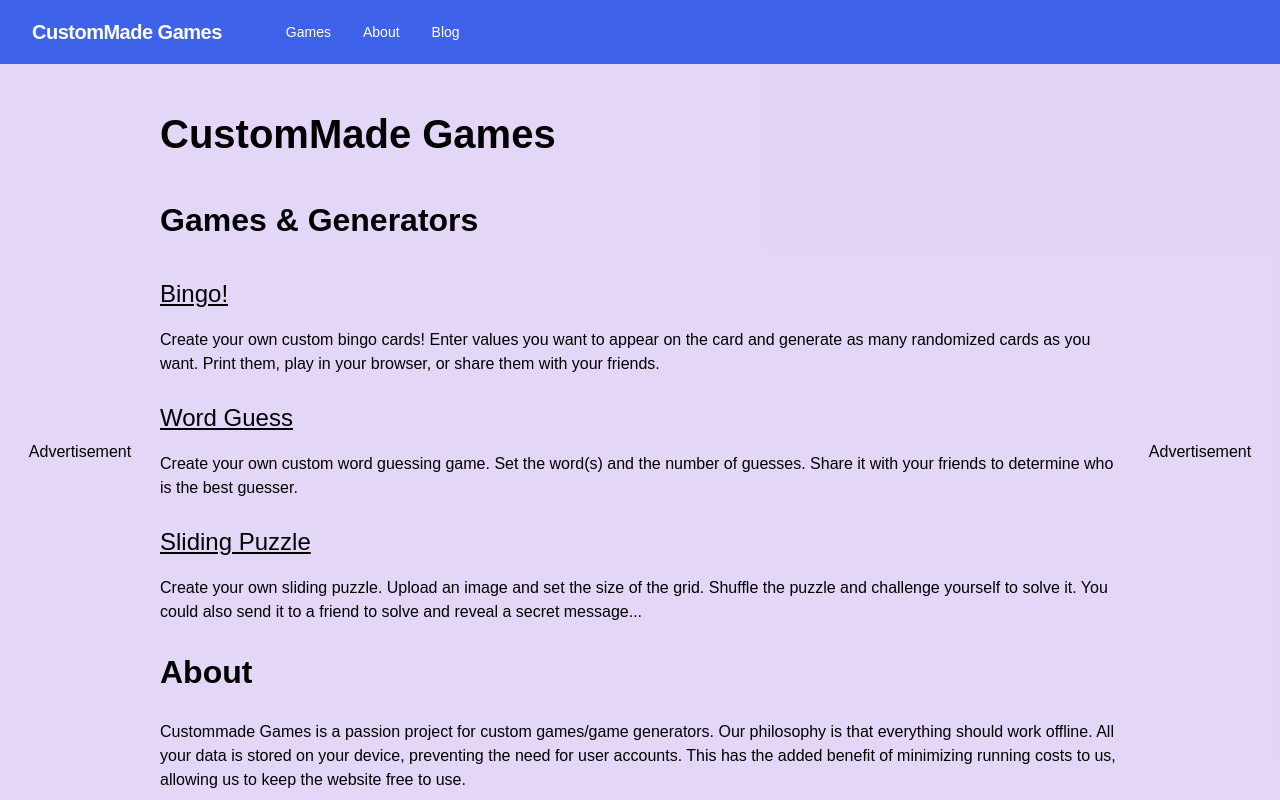
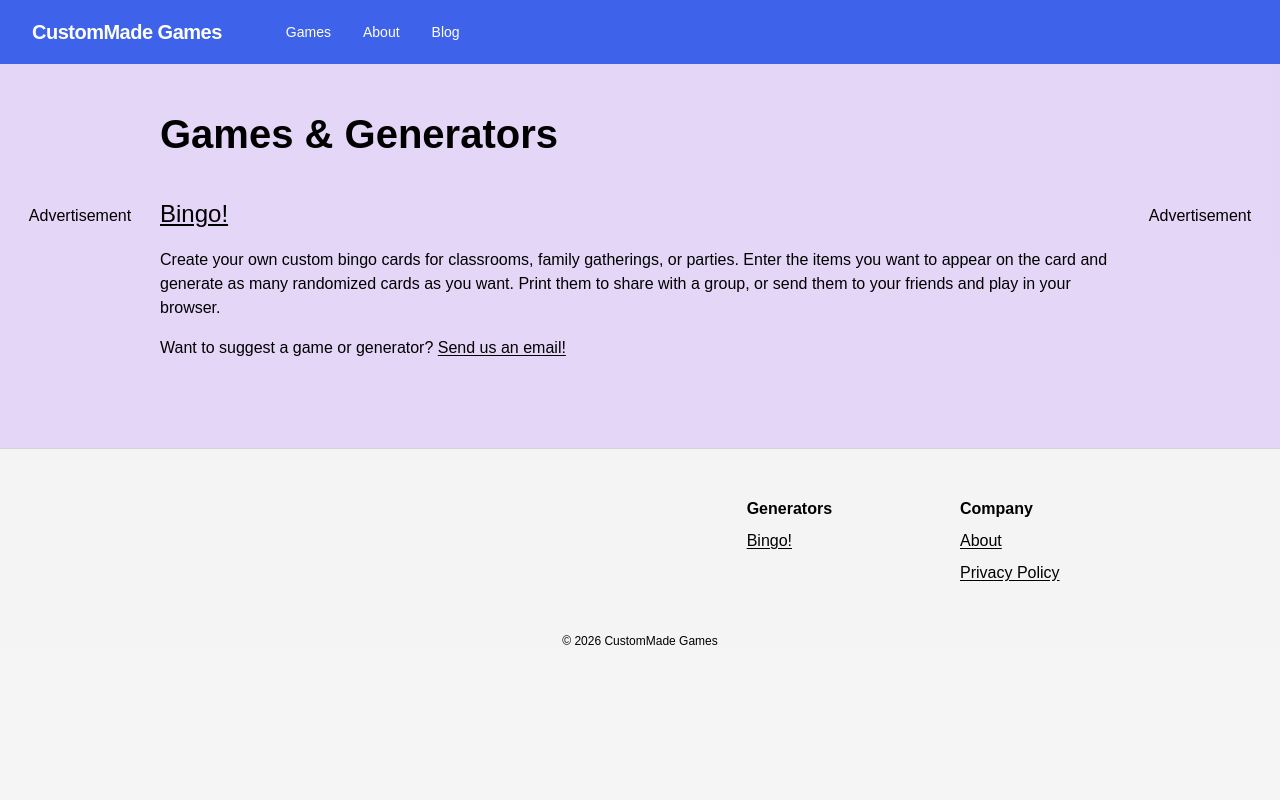
Before and after one commit to hagensv-web/custommade-dev, a Next.js app: page / in a window 1280 px wide. Shown: the top 800 px of the page. Built offline with nearby package versions, Linux system fonts and the light colour scheme; a web font is replaced by a local one.

Commit message:
use global game list

```diff
--- a/app/page.tsx
+++ b/app/page.tsx
@@ -1,40 +1,18 @@
 import StyledLink from "@/components/core/StyledLink";
-
-const games = [
-  {
-    name: "Bingo!",
-    link: "/bingo",
-    description: "Create your own custom bingo cards! Enter values you want to appear on the card and generate as many randomized cards as you want. Print them, play in your browser, or share them with your friends."
-  },
-  {
-    name: "Word Guess",
-    link: "/word-guess",
-    description: "Create your own custom word guessing game. Set the word(s) and the number of guesses. Share it with your friends to determine who is the best guesser."
-  },
-  {
-    name: "Sliding Puzzle",
-    link: "/slide-puzzle",
-    description: "Create your own sliding puzzle. Upload an image and set the size of the grid. Shuffle the puzzle and challenge yourself to solve it. You could also send it to a friend to solve and reveal a secret message..."
-  }
-]
+import { games } from "@/data/games"
 
 export default function Home() {
   return (
     <div className="flex flex-col flex-1">
-      <h1>CustomMade Games</h1>
-      <h2>Games & Generators</h2>
-
+      <h1>Games & Generators</h1>
       { games.map( game => (
         <div key={game.name}>
-          <h3><StyledLink href={game.link}>{game.name}</StyledLink></h3>
+          <h3><StyledLink href={game.baseUrl}>{game.name}</StyledLink></h3>
           <p>{game.description}</p>
         </div>
       )) }
 
-      <h2>About</h2>
-      <p>Custommade Games is a passion project for custom games/game generators. Our philosophy is that everything should work offline. All your data is stored on your device, preventing the need for user accounts. This has the added benefit of minimizing running costs to us, allowing us to keep the website free to use.</p>
-
-      <p>Want to suggest a game or generator? <StyledLink href={"mailto:contact@custommade.games"}>Send us an email!</StyledLink></p>
+      <p>Want to suggest a game or generator? <StyledLink href={"mailto:contact@custommade.games"} rel="nofollow">Send us an email!</StyledLink></p>
     </div>
   );
 }
--- a/components/core/footer/Footer.tsx
+++ b/components/core/footer/Footer.tsx
@@ -1,3 +1,4 @@
+import { games } from "@/data/games";
 import StyledLink from "../StyledLink";
 import FooterSection from "./FooterSection";
 
@@ -8,9 +9,9 @@
                 <div className="col-span-4 md:col-span-7"></div>
                 <div className="col-span-4 md:col-span-2">
                     <FooterSection title="Generators">
-                        <p><StyledLink href="/bingo">Bingo</StyledLink></p>
-                        <p><StyledLink href="/word-guess">Word Guess</StyledLink></p>
-                        <p><StyledLink href="/slide-puzzle">Sliding Puzzle</StyledLink></p>
+                        { games.map( game => (
+                            <p><StyledLink href={game.baseUrl}>{game.name}</StyledLink></p>
+                        )) }
                     </FooterSection>
                 </div>
                 <div className="col-span-4 md:col-span-3">
```
